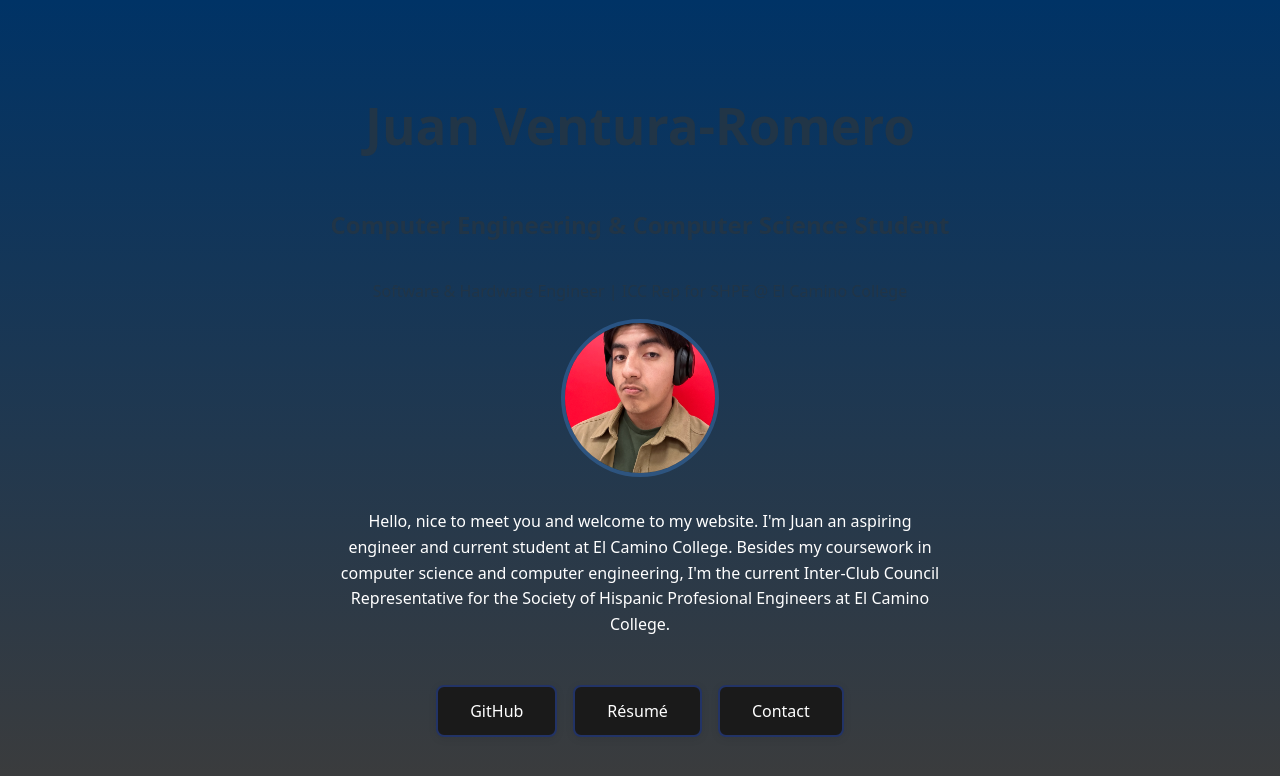
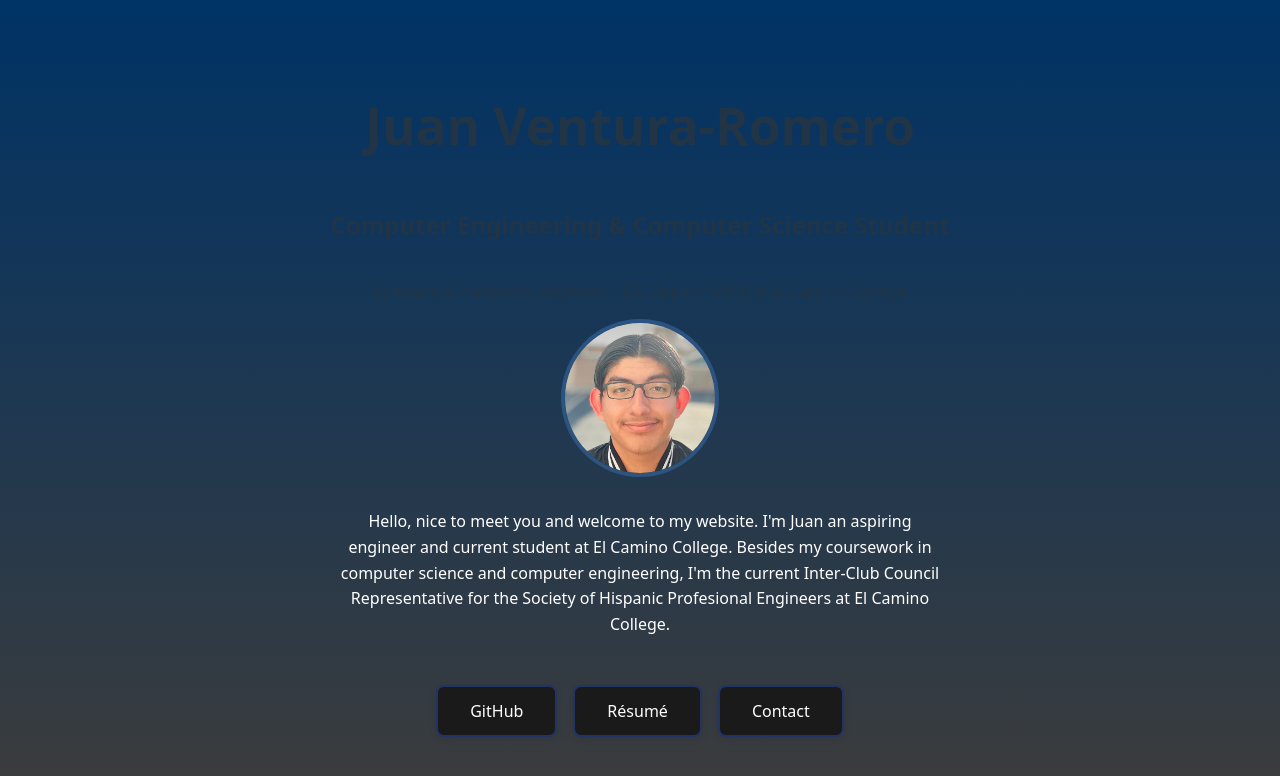
Before and after one commit to Juan-V-Tech/juanv.tech, a React (Vite) app: page / in a window 1280 px wide. Shown: the top 776 px of the page. Built offline with nearby package versions, Linux system fonts and the light colour scheme.

Commit message:
profile picture update

```diff
--- a/index.html
+++ b/index.html
@@ -2,7 +2,7 @@
 <html lang="en">
   <head>
     <meta charset="UTF-8" />
-    <link rel="icon" type="image/svg+xml" href="/profile.jpg" />
+    <link rel="icon" type="image/svg+xml" href="/profile.jpeg" />
     <meta name="viewport" content="width=device-width, initial-scale=1.0" />
     <title>Juan Ventura-Romero</title>
   </head>
--- a/src/App.jsx
+++ b/src/App.jsx
@@ -12,7 +12,7 @@
       {/* ——— About Me Section ——— */}
       <div className="about-me">
         <img
-          src="/profile.jpg"
+          src="/profile.jpeg"
           alt="Portrait of Juan Ventura-Romero"
           className="profile-photo"
         />
```
Also changed, not shown: public/profile.jpeg (added), public/profile.jpg (deleted).
